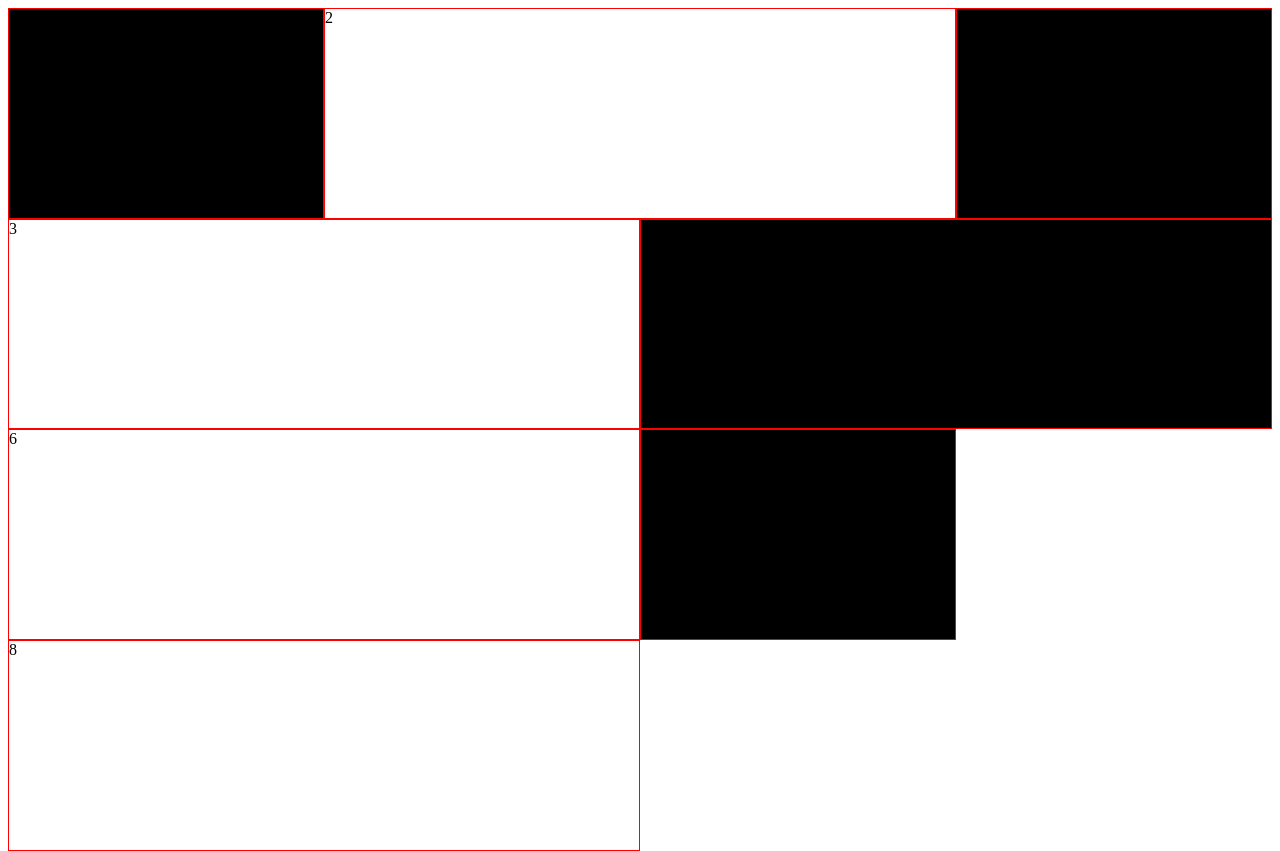
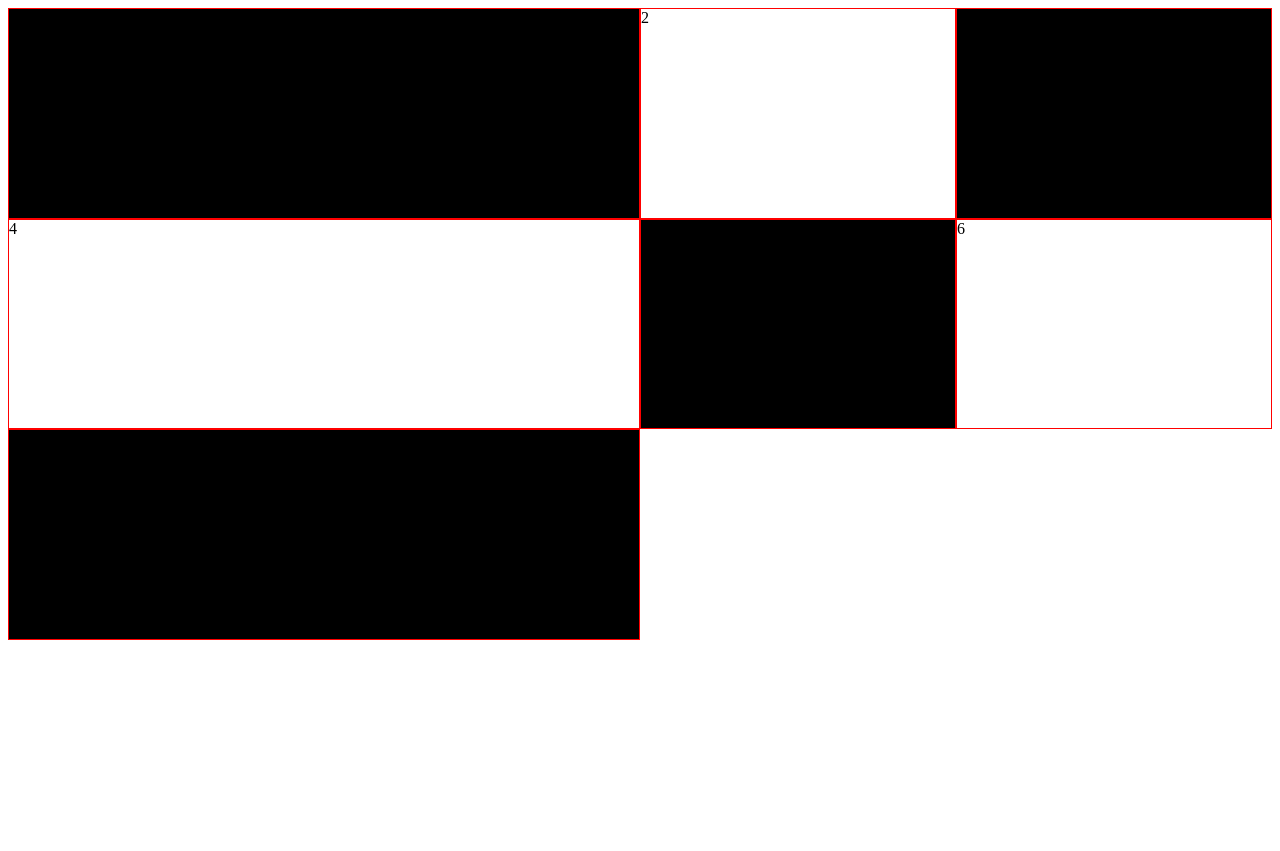
Before and after one commit to uptownhr/fluid-multi-columns, a plain HTML site: page index.html in a window 1280 px wide. After the commit the page ends 800 px from the top, so only its background shows below. Drawn offline with nearby package versions, Linux system fonts and the light colour scheme.

Commit message:
removed debug; applied 1 step fix to properly filling last rows;

```diff
--- a/index.html
+++ b/index.html
@@ -26,7 +26,6 @@ expected width and height of columns: 300px by 200px
 
         </style>
         <script src="//ajax.googleapis.com/ajax/libs/jquery/1.9.1/jquery.min.js"></script>
-        <script src="//ajax.googleapis.com/ajax/libs/angularjs/1.0.5/angular.min.js"></script>
     </head>
     <body>
         <div class="grid">
@@ -73,54 +72,25 @@ expected width and height of columns: 300px by 200px
                 },
                 get_data: function(){
                     this.data = [
-                        {
-                            order: 1,
-                            col: 1
-                        },
-                        {
-                            order: 2,
-                            col: 2
-                        },
-                        {
-                            order: 3,
-                            col: 2
-                        },
-                        {
-                            order: 4,
-                            col: 2
-                        },
-                        {
-                            order: 5,
-                            col: 1
-                        },
-                        {
-                            order: 6,
-                            col: 2
-                        },
-                        {
-                            order: 7,
-                            col: 1
-                        },
-                        {
-                            order: 8,
-                            col: 2
-                        }
+
                     ];
-                    console.log(this.data);
+                    for(x=1; x<8; x++){
+                        this.data.push({
+                            order: x,
+                            col: Math.floor( Math.random() * 2 + 1 )
+                        });
+                    }
                 },
                 update_width: function(){
                     this.grid_width = $('.grid').width();
-                    console.log(this.grid_width);
                 },
                 set_cols: function(){
                     columns = this.grid_width / this.col_width;
                     this.columns = Math.floor(this.grid_width / this.col_width);
-                    console.log(columns,this.columns);
                 },
                 expand_dimensions: function(){
                     this.expanded_width = this.grid_width / this.columns;
                     this.expanded_height = (this.expanded_width - this.col_width) / this.col_width * this.col_height + this.col_height;
-                    console.log(this.expanded_width, this.expanded_height);
                 },
                 order_images: function(){
                     var col_count = 0;
@@ -144,8 +114,25 @@ expected width and height of columns: 300px by 200px
                         }
 
                         if( last_img_size == this.data.length ){
-                            this.ordered_images.push( this.data[0] );
-                            this.data.splice(0,1);
+                            //check if last img can be replaced with better fitting col
+                            last_col_size = this.ordered_images[this.ordered_images.length-1];
+                            col_left = this.columns - (col_count - last_col_size.col);
+                            found = 0;
+                            if( col_left ){
+                                for(y=0; y < this.data.length; y++){
+                                    if( col_left == this.data[y].col ){
+                                        this.ordered_images.splice( this.ordered_images.length-1,0,this.data[0] );
+                                        this.data.splice(0,1);
+                                        found = 1;
+                                    }
+                                }
+                            }
+
+                            if( found == 0 ){
+                                this.ordered_images.push( this.data[0] );
+                                this.data.splice(0,1);
+                            }
+
                         }else{
                             last_img_size = this.data.length;
                         }
@@ -155,7 +142,6 @@ expected width and height of columns: 300px by 200px
                 },
                 draw_images: function(){
                     var toggle = false;
-                    console.log('drawing');
                     for( x in this.ordered_images ){
                         order = this.ordered_images[x].order;
                         span = this.ordered_images[x].col;
@@ -173,6 +159,18 @@ expected width and height of columns: 300px by 200px
                 }
             };
 
+            var img_col = function(params){
+                var options = {
+                    width: 300,
+                    height: 200,
+                    container: 600
+                }
+
+                $.extend(options, params);
+
+                var el = $('<div class="row"></div>');
+            }
+
             $(document).ready( function(){
                 grid.init();
             });
```
